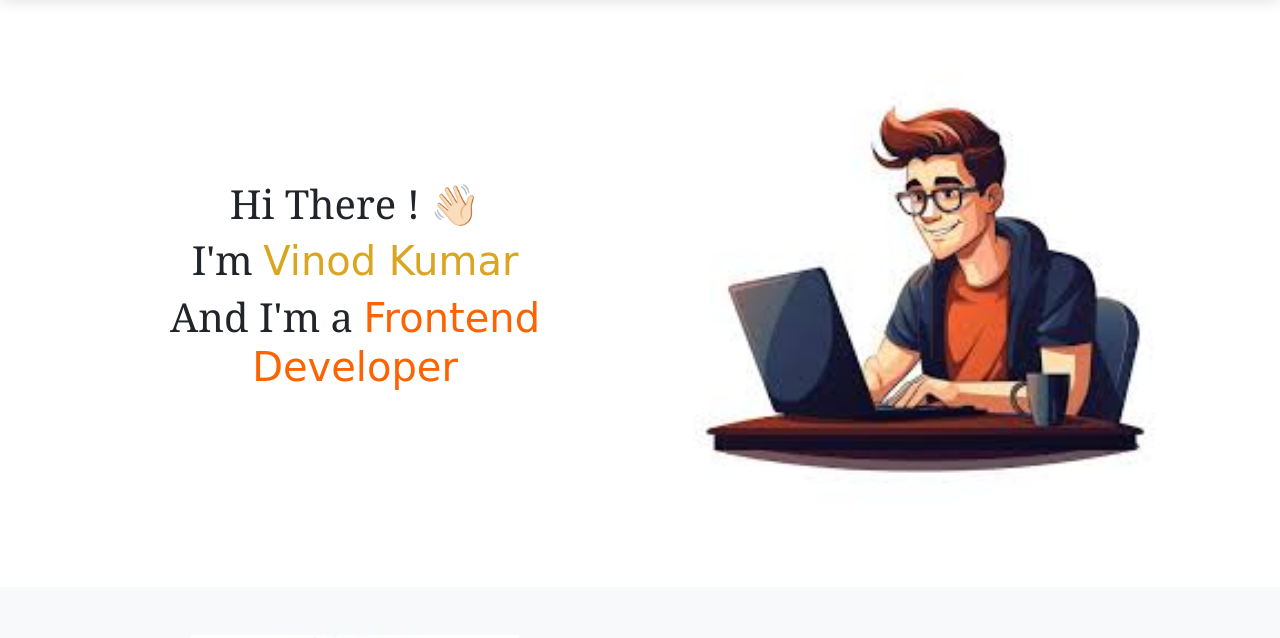
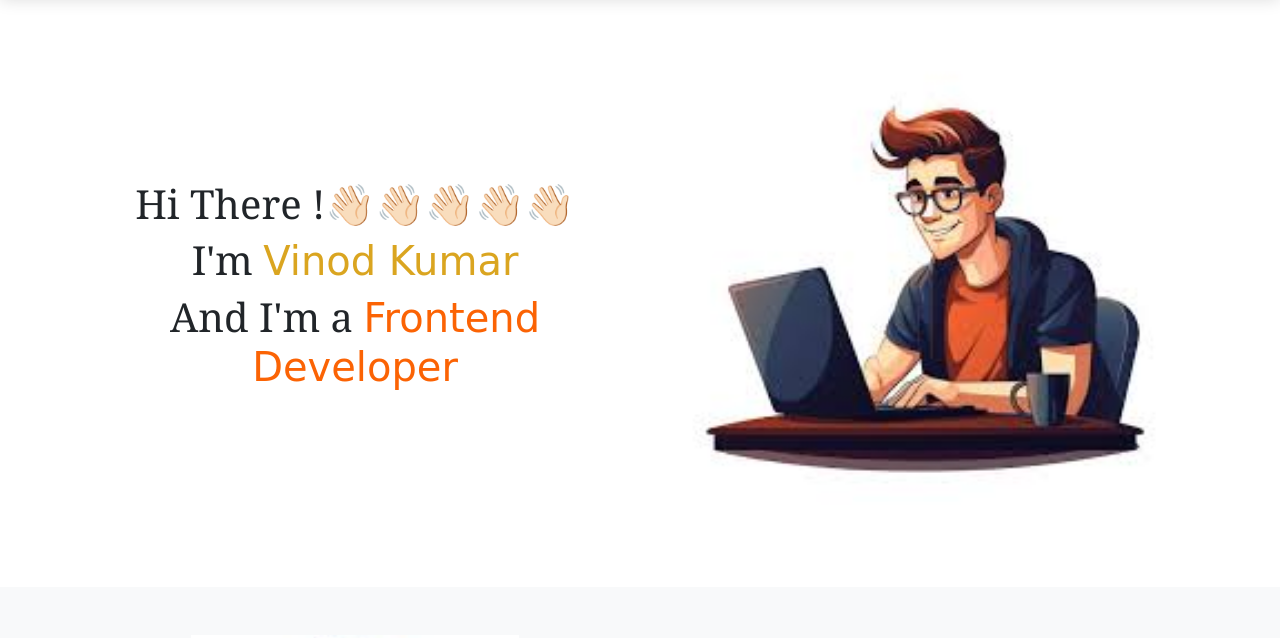
Before and after one commit to vinnu012/Vinod-Portfo, a plain HTML site: page index.html in a window 1280 px wide. Shown: the part 115-753 px from the top of the page. Drawn offline with nearby package versions, Linux system fonts and the light colour scheme.

Commit message:
adding emoji

```diff
--- a/index.html
+++ b/index.html
@@ -61,7 +61,7 @@
         <div class="row flex-wrap-reverse">
           <div class="col-md-6 d-flex justify-content-center align-items-center my-3">
             <div class="home-content text-center">
-              <h2 class="greeting fs-1">Hi There ! 👋🏻</h2>
+              <h2 class="greeting fs-1">Hi There !👋🏻👋🏻👋🏻👋🏻👋🏻</h2>
               <h2 class="Name fs-1">I'm <span>Vinod Kumar</span></h2>
               <h2 class="profession fs-1">And I'm a <span>Frontend
                   Developer</span></h2>
```
